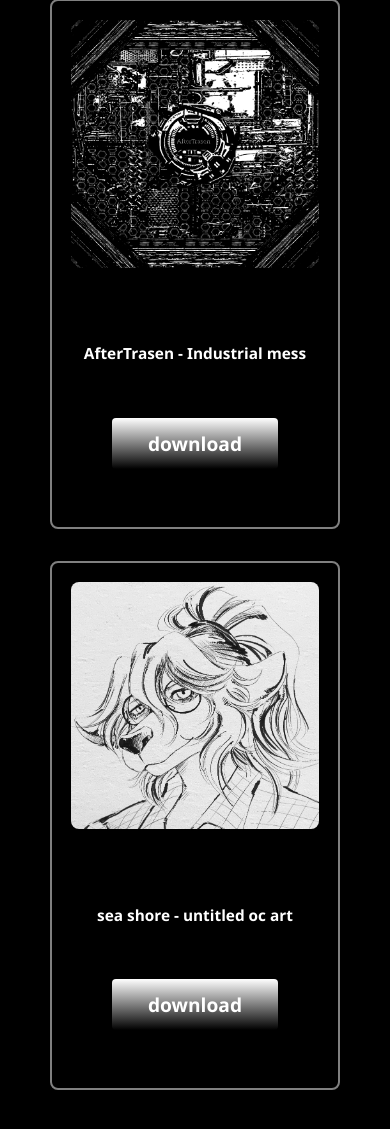
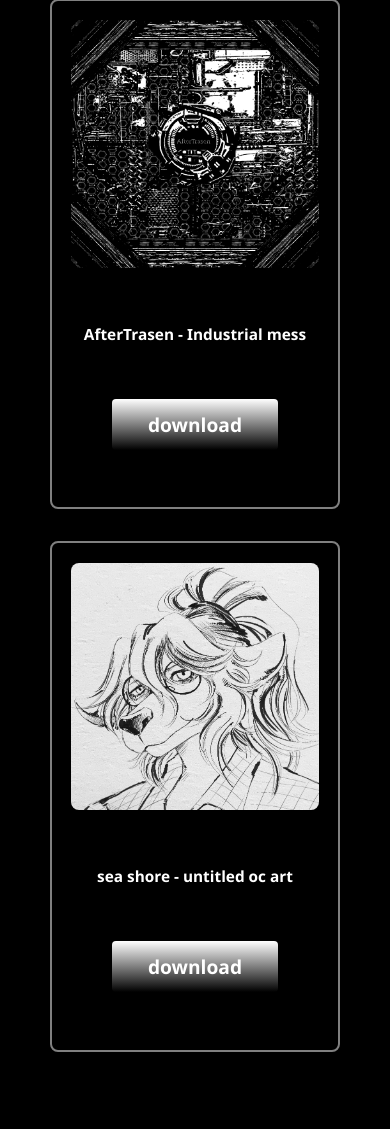
Before and after one commit to whotftookrhodez/quite-classic, a PHP site: page /visual.html in a window 390 px wide. Shown: the part 113-1242 px from the top of the page. Run offline with PHP 8.4, Linux system fonts and the light colour scheme.

Commit message:
spacing fixes

```diff
--- a/styles.css
+++ b/styles.css
@@ -505,6 +505,10 @@ audio::-webkit-media-controls-volume-slider {
     margin: 0 auto;
   }
 
+  .image-text {
+    margin-top: 1.2rem;
+  }
+
   .video-text {
     margin-top: 3.6rem;
   }
```
